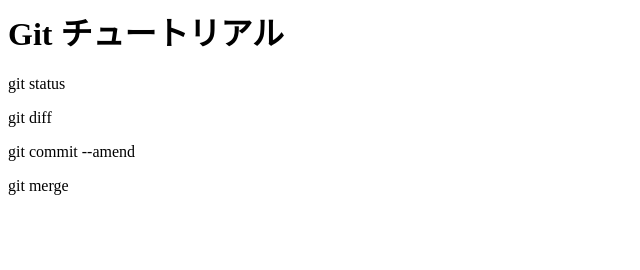
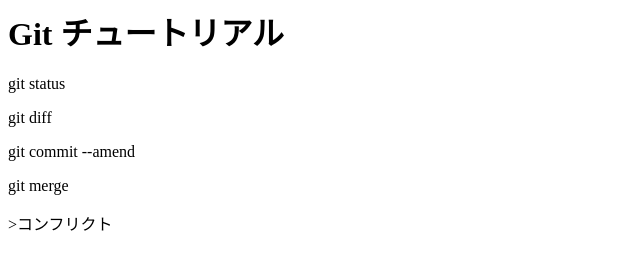
Before and after one commit to uchida-gh/git_tutorial, a plain HTML site: page index.html in a window 1280 px wide. Shown: the full height of the page, 0-640 px from the left. Drawn offline with Linux system fonts and the light colour scheme.

Commit message:
コンフリクトを追記

```diff
--- a/index.html
+++ b/index.html
@@ -3,3 +3,4 @@
 <p>git diff</p>
 <p>git commit --amend</p>
 <p>git merge</p>
+<p>>コンフリクト<p>
```
